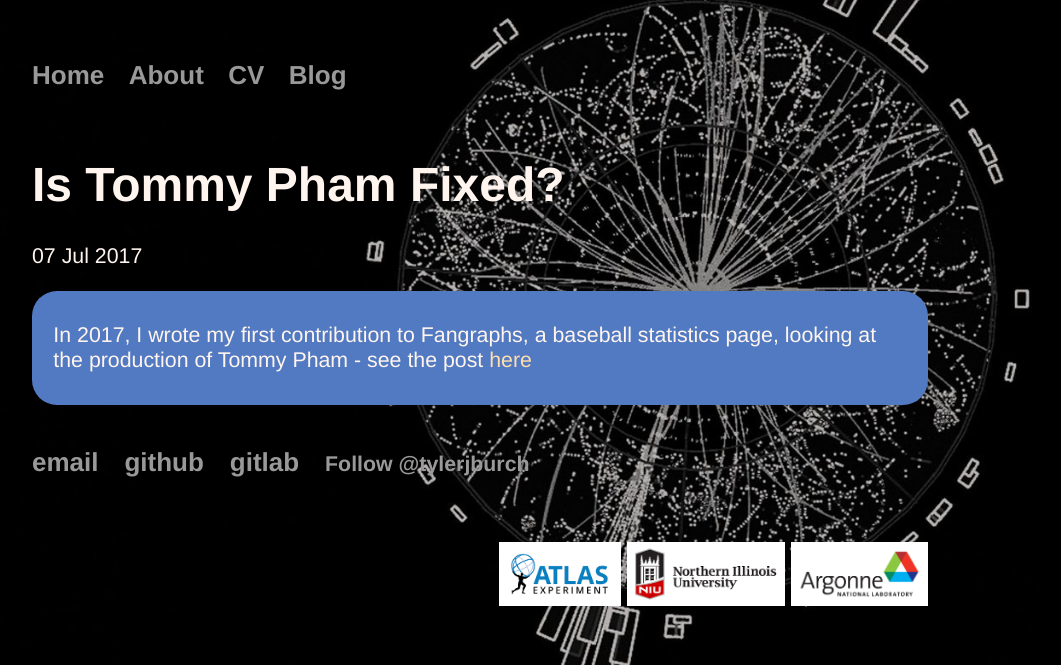
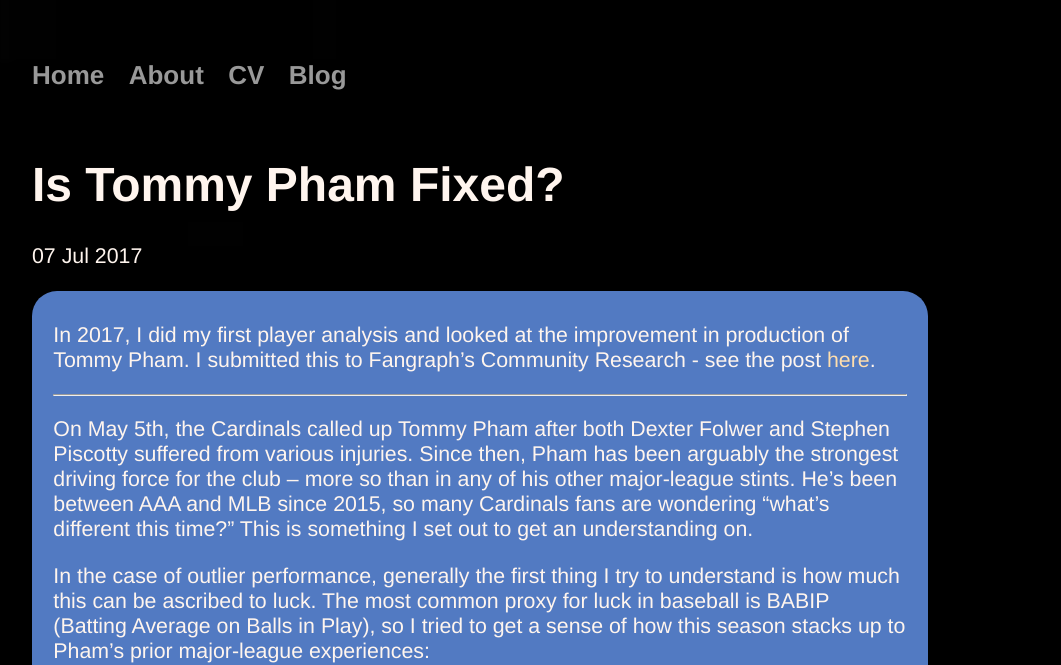
Before and after one commit to tjburch/tjburch.github.io, a Jekyll site: the page built from _posts/2017-07-07-tommy-pham.md, in a window 1280 px wide and 1400 px high. Shown: the top 665 px of the window, without its empty margins (160-1221 px from the left). Built offline with Jekyll 4.4.1, drawn with Linux system fonts in a browser that asks for light colours; comment, search, counter and statistics services are not loaded; some of the changed text lies outside the part shown; grey boxes are pictures that could not be loaded.

Commit message:
Add text from tommy pham article

```diff
--- a/_posts/2017-07-07-tommy-pham.md
+++ b/_posts/2017-07-07-tommy-pham.md
@@ -6,4 +6,55 @@
 tags: [baseball, cardinals, fangraphs]
 ---
 
-In 2017, I wrote my first contribution to Fangraphs, a baseball statistics page, looking at the production of Tommy Pham - see the post [here](https://community.fangraphs.com/is-tommy-pham-fixed/)
+In 2017, I did my first player analysis and looked at the improvement in production of Tommy Pham. I submitted this to Fangraph's Community Research - see the post [here](https://community.fangraphs.com/is-tommy-pham-fixed/).
+
+______
+
+On May 5th, the Cardinals called up Tommy Pham after both Dexter Folwer and Stephen Piscotty suffered from various injuries. Since then, Pham has been arguably the strongest driving force for the club – more so than in any of his other major-league stints. He’s been between AAA and MLB since 2015, so many Cardinals fans are wondering “what’s different this time?” This is something I set out to get an understanding on.
+
+In the case of outlier performance, generally the first thing I try to understand is how much this can be ascribed to luck. The most common proxy for luck in baseball is BABIP (Batting Average on Balls in Play), so I tried to get a sense of how this season stacks up to Pham’s prior major-league experiences:
+
+<img src="https://tylerjamesburch.files.wordpress.com/2017/07/babip_v_avg.png?w=800&h=550" class="center" border="5" style="width:800px;">
+
+
+According to FanGraphs, BABIP can be the result of a few things: varying defense, luck, and talent – FanGraphs goes on to to say that the talent is related to how hard a player is hitting balls. Being that we’re looking at full year stats (and 2017 through 79 games, 50 he’s appeared in), varying defensive skills ought to be normalized out. There doesn’t seem to be any significant outliers as far as how hard he’s hitting balls compared to prior years, so it’s very possible that this is slightly biased by luck, thus should be framed under that presupposition.
+
+Pham has always had severe eye problems, so much so that he was once legally blind in his left eye, but his performance this year seems to indicate that he’s seeing the ball much better.
+
+<img src="https://tylerjamesburch.files.wordpress.com/2017/07/oswing_v_season.png?w=800&h=550" class="center" border="5" style="width:800px;">
+
+If we look at his swing rate at pitches outside of the zone, it affirms this notion. He’s improved yearly, but this year significantly so. It’s reasonable after this to ask the converse – how is he swinging at balls in the zone?
+
+<img src="https://tylerjamesburch.files.wordpress.com/2017/07/zswing_v_season.png?w=800&h=550" class="center" border="5" style="width:800px;">
+
+
+Perhaps my naïve expectation was that he would swing at more balls in the zone – but that doesn’t seem to be true. He’s swinging less in the zone as well. In fact, if we look at his swing rate in general:
+
+<img src="https://tylerjamesburch.files.wordpress.com/2017/07/swing_v_season.png?w=800&h=550" class="center" border="5" style="width:800px;">
+
+
+It appears he’s just swinging at fewer pitches in general. This is what I think Pham has corrected – he’s become a more patient hitter, and it’s paying off. It’s important to understand how increased patience at the plate would help his offense.
+
+<img src="https://tylerjamesburch.files.wordpress.com/2017/07/rate_v_avg.png?w=800&h=550" class="center" border="5" style="width:800px;">
+
+Here I’ve plotted how his swinging inside and outside the zone correlates with his batting average each year. The .290 BA is this year, .226 was 2016, and .268 was 2015. It’s interesting to notice that his best batting average of his professional career is associated with both a low swing rate outside and inside the zone. Patience pays off.
+
+The point for 2015 is also interesting because he swung less in the zone, swung slightly more outside, and yet still improved his average. This emphasizes just how important it is for Tommy to see a few pitches before he swings away.
+
+If he’s waiting for better pitches, it’s not a jump to assume that he should get better hits off those pitches:
+
+<img src="https://tylerjamesburch.files.wordpress.com/2017/07/slg_v_season.png?w=800&h=550" class="center" border="5" style="width:800px;">
+
+
+Looking at slugging percentage, however, it seems as though he’s hitting about the same in 2015. It’s worthwhile to note that in 2015 he was swinging in the zone at a fairly similar rate, which makes sense – for quality contact, you need a pitch in the zone.
+
+The last thing I wanted to look at was if his increased patience led to more walks.
+
+<img src="https://tylerjamesburch.files.wordpress.com/2017/07/bbper_v_season.png?w=800&h=550" class="center" border="5" style="width:800px;">
+
+
+The answer here was a bit surprising. Logically, I would expect more patience would yield more walks, but that doesn’t seem to be the case. He’s walking at about the rate he was in 2016, and only 0.1% better than in his rookie year.
+
+
+
+So far, Pham’s newfound patience is working out for him, but I think it’s possible pitchers are still expecting the 2015 and 2016 Tommy Pham, who is more willing to swing out of the zone. It should be interesting to see how this evolves as the season continues and pitchers adjust to his new approach.
```
